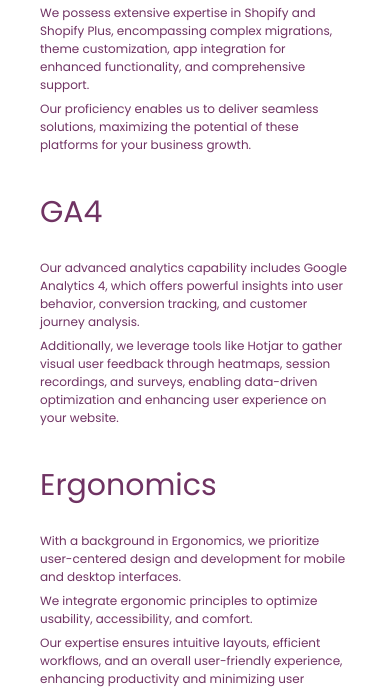
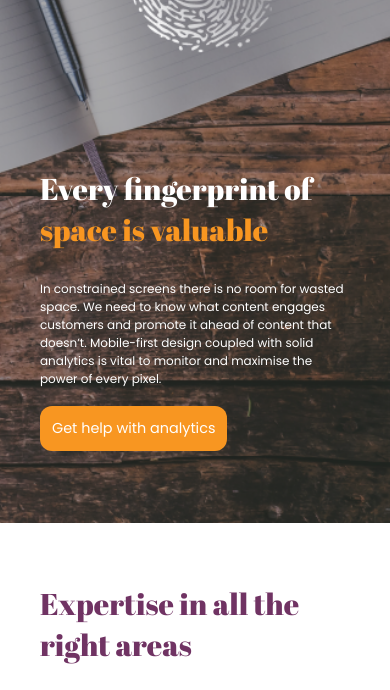
Before and after one commit to dougieape/fatfingers.nz, a plain HTML site: page index.html in a window 390 px wide. Shown: the part 2241-2931 px from the top of the page. Drawn offline with Linux system fonts and the light colour scheme.

Commit message:
fingerprint section

```diff
--- a/assets/main.css
+++ b/assets/main.css
@@ -157,6 +157,23 @@ p {
 .footer__cta {
   position: absolute;
   bottom: 40px;
+}
+
+.fingerprint-section {
+  background: top center / cover no-repeat url(fingerprint-desktop.png);
+  aspect-ratio: 1.5;
+  position: relative;
+  height: 100%;
+  text-align: right;
+}
+
+.fingerprint-section .width-40 {
+  margin-left: auto;
+}
+
+.fingerprint__cta {
+  position: relative;
+  top: 100px;
 }
 
 button {
@@ -327,6 +344,21 @@ button {
     width: calc(100% - 80px);
   }
 
+  .fingerprint-section {
+    background: top center / cover no-repeat url(fingerprint-mobile.png);
+    aspect-ratio: 0.513;
+    text-align: left;
+  }
+
+  .fingerprint-section .hero {
+    position: absolute;
+    bottom: 0;
+  }
+
+  .fingerprint__cta {
+    top: 0;
+  }
+
   .width-40 {
     width: unset;
   }
--- a/index.html
+++ b/index.html
@@ -78,6 +78,21 @@
           </div>
 
         </div>
+      </div>
+    </div>
+
+    <div class="text--white fingerprint-section overflow-hide">
+      <div class="hero row__container">
+        <h2>
+          Every fingerprint of
+          <br/>
+          <span class="text--orange">space is valuable</span>
+        </h2>
+
+        <p class="width-40">In constrained screens there is no room for wasted space.  We need to know what content engages customers and promote it ahead of content that doesn’t.  Mobile-first design coupled with solid analytics is vital to monitor and maximise the power of every pixel. </p>
+
+        <a class="fingerprint__cta" href="mailto:hello@fatfingers.nz"><button type="button" class="width-40" name="email">Get help with analytics</button></a>
+
       </div>
     </div>
 
```
